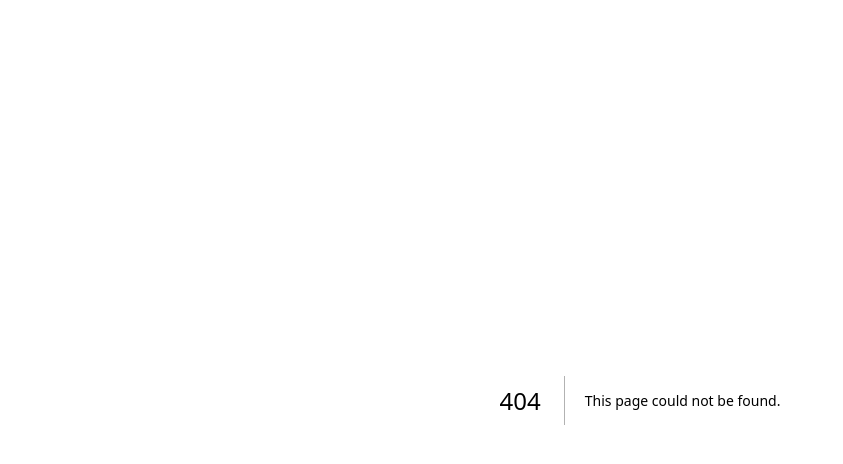
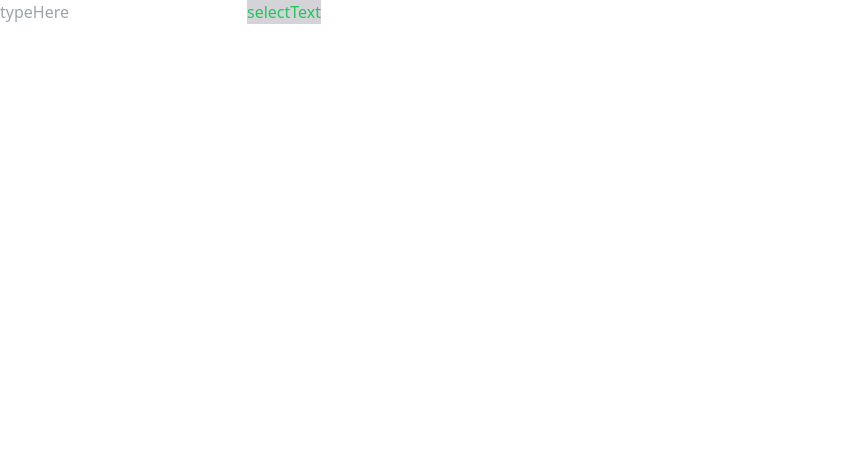
Before and after one commit to abhishekpoloju/learning-useRef, a Next.js app: page /forwardref in a window 1280 px wide. Before the commit this address had no page. Shown: the top 464 px of the page, without its empty margins (0-843 px from the left). Built offline with nearby package versions, Linux system fonts and the light colour scheme.

Commit message:
understood forwardRef

```diff
--- /dev/null
+++ b/src/components/Forwardedcomponent.tsx
@@ -0,0 +1,7 @@
+import React from 'react'
+type ForwardedInputProps = {
+  placeholder?: string;
+};
+export const ForwardedInput = React.forwardRef<HTMLInputElement, ForwardedInputProps>(({ placeholder }, ref) => (
+  <input ref={ref} placeholder={placeholder} />
+));
--- /dev/null
+++ b/src/pages/forwardref.tsx
@@ -0,0 +1,18 @@
+import React from 'react'
+import { ForwardedInput } from '~/components/Forwardedcomponent'
+
+const Forwardref = () => {
+  const inputRef=React.useRef<HTMLInputElement>(null)
+  const selectText=()=>{
+    inputRef.current?.select()
+    console.log(inputRef.current?.value)
+  }
+  return (
+    <div>
+      <ForwardedInput ref={inputRef} placeholder='typeHere'/>
+      <button className='ml-4 bg-zinc-300 text-green-500' onClick={selectText}>selectText</button>
+    </div>
+  )
+}
+
+export default Forwardref
```
